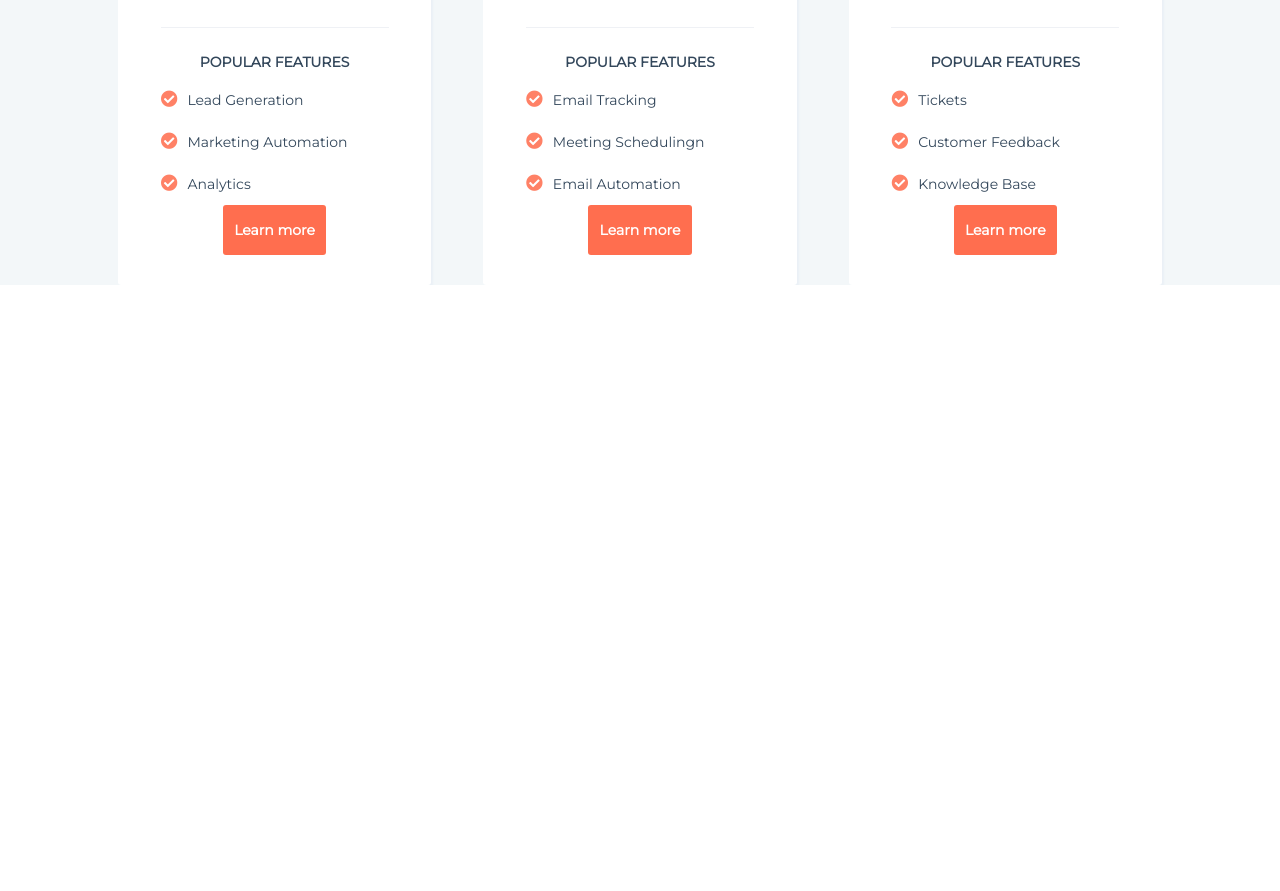
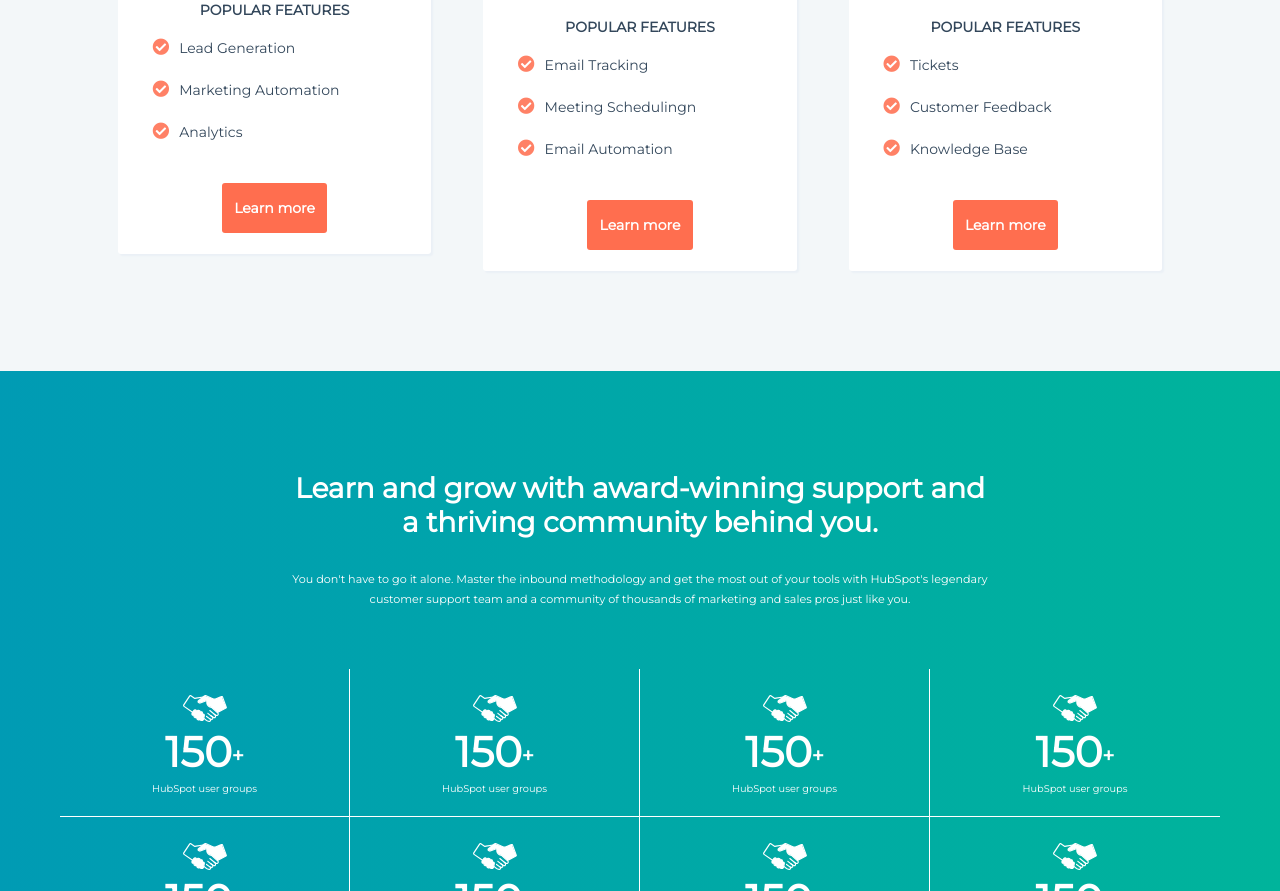
Before and after one commit to ChiaraPassaro/html-hubspot, a plain HTML site: page index.html in a window 1280 px wide. Shown: the part 1909-2800 px from the top of the page. Before the commit the page ends 2194 px from the top, so only its background shows below. Drawn offline with Linux system fonts and the light colour scheme.

Commit message:
Third row Table-number

```diff
--- a/index.html
+++ b/index.html
@@ -197,6 +197,60 @@
             </div>
           </div>
         </div>
+        <div class="third-row">
+          <div class="inner-wrapper-1200">
+            <div class="text-wrapper width-60 row t-align-center clear">
+              <h2 class="title-block">Learn and grow with award-winning support and a thriving community behind you.</h2>
+              <p class="text-small">You don't have to go it alone. Master the inbound methodology and get the most out of your tools with HubSpot's legendary customer support team and a community of thousands of marketing and sales pros just like you.</p>
+            </div>
+            <div class="table-number row width-100">
+              <div class="table-row t-align-center clear">
+                <div class="table-column">
+                  <img src="img/homepage_community_agency.svg" alt="Hands">
+                  <h3 class="title-block add">150</h3>
+                  <span class="text-small">HubSpot user groups</span>
+                </div>
+                <div class="table-column">
+                  <img src="img/homepage_community_agency.svg" alt="Hands">
+                  <h3 class="title-block add">150</h3>
+                  <span class="text-small">HubSpot user groups</span>
+                </div>
+                <div class="table-column">
+                  <img src="img/homepage_community_agency.svg" alt="Hands">
+                  <h3 class="title-block add">150</h3>
+                  <span class="text-small">HubSpot user groups</span>
+                </div>
+                <div class="table-column">
+                  <img src="img/homepage_community_agency.svg" alt="Hands">
+                  <h3 class="title-block add">150</h3>
+                  <span class="text-small">HubSpot user groups</span>
+                </div>
+              </div>
+              <div class="table-row t-align-center clear">
+                <div class="table-column">
+                  <img src="img/homepage_community_agency.svg" alt="Hands">
+                  <h3 class="title-block add">150</h3>
+                  <span class="text-small">HubSpot user groups</span>
+                </div>
+                <div class="table-column">
+                  <img src="img/homepage_community_agency.svg" alt="Hands">
+                  <h3 class="title-block add">150</h3>
+                  <span class="text-small">HubSpot user groups</span>
+                </div>
+                <div class="table-column">
+                  <img src="img/homepage_community_agency.svg" alt="Hands">
+                  <h3 class="title-block add">150</h3>
+                  <span class="text-small">HubSpot user groups</span>
+                </div>
+                <div class="table-column">
+                  <img src="img/homepage_community_agency.svg" alt="Hands">
+                  <h3 class="title-block add">150</h3>
+                  <span class="text-small">HubSpot user groups</span>
+                </div>
+              </div>
+            </div>
+          </div>
+        </div>
       </main>
     </div>
   </body>
--- a/style.css
+++ b/style.css
@@ -333,7 +333,7 @@ main .first-row p.text-small{
 
 /* Second Row */
 main .second-row{
-  padding-top: 40px;
+  padding: 100px 0;
   background: #F3F7F9;
 }
 
@@ -360,7 +360,7 @@ main .second-row .service-item{
   background: #FFF;
   border-radius: 3px;
   box-shadow: 2px 2px 2px #eaf0f6;
-  padding: 30px;
+  padding:2%;
   transition: all 0.5s ease-out;
 }
 
@@ -375,10 +375,6 @@ main .second-row .service-item .service-item-wrapper-content{
   margin: 0 auto;
 }
 
-/* main .second-row .service-item .icon-block{
-  margin-right: 40px;
-} */
-
 main .second-row .service-item .icon-block img{
   height:150px;
   margin-bottom: 30px;
@@ -386,6 +382,11 @@ main .second-row .service-item .icon-block img{
 
 main .second-row .service-item .text-block p{
   margin-bottom: 30px;
+}
+
+main .second-row .service-item p.text-small{
+  font-size: 0.8em;
+  line-height: 1.5em;
 }
 
 main .second-row .service-item .btn{
@@ -415,6 +416,7 @@ main .second-row .service-item.width-90 .text-block .wrapper-check-list .title-c
 
 main .second-row .service-item.width-30 .text-block .wrapper-check-list{
   padding-top: 2em;
+  margin-bottom: 30px;
 }
 
 main .second-row .service-item.width-30 .text-block .wrapper-check-list .title-check-list::before{
@@ -459,3 +461,54 @@ main .second-row .service-item .text-block .wrapper-check-list ul.check-list li:
 main .second-row .row > .service-item:not(:last-child){
   margin-right: 5%;
 }
+
+/* Third row */
+
+main .third-row{
+  padding: 100px 0;
+  background: linear-gradient(to right, #009BB4, #00B49B);
+  color: #fff;
+}
+
+main .third-row .text-wrapper h2{
+  font-size: 2em;
+  margin-bottom: 30px;
+}
+
+main .third-row .text-wrapper p.text-small{
+  font-size: 0.8em;
+  line-height: 1.8em;
+}
+
+main .third-row .table-number{
+  margin-top: 60px;
+}
+
+main .third-row .table-number .table-row:not(:last-child){
+  border-bottom: 1px solid #FFF;
+}
+
+main .third-row .table-number .table-row .table-column{
+  width: 25%;
+  float: left;
+  padding: 20px;
+}
+
+main .third-row .table-number .table-row .table-column:not(:last-child){
+  border-right: 1px solid #fff;
+}
+
+
+main .third-row .table-number .text-small{
+  font-size: 0.7em;
+}
+
+main .third-row .table-number .title-block{
+  font-size: 3em;
+}
+
+main .third-row .table-number .title-block.add::after{
+  content: '+';
+  font-size: 0.5em;
+  vertical-align: middle;
+}
```
Also changed, not shown: img/growthhub-white-small-1.svg (added), img/homepage_community_academy.svg (added), img/homepage_community_agency.svg (added), img/homepage_community_blog.svg (added), img/homepage_community_connect.svg (added), img/homepage_community_followers.svg (added), img/homepage_community_globe.svg (added), img/homepage_community_inbound.svg (added).
